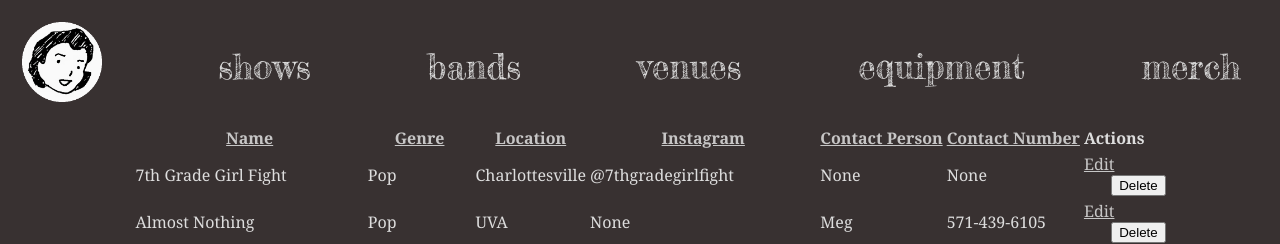
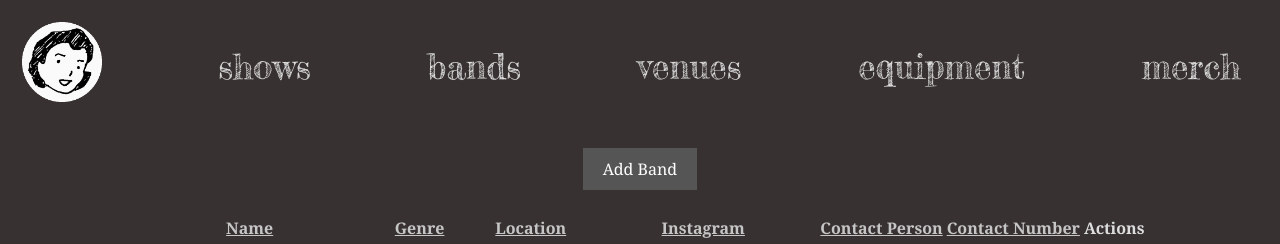
Before and after one commit to markadamhaas/indieheads, a Flask app: page /bands in a window 1280 px wide. Shown: the top 244 px of the page. Run offline with Flask 3, Linux system fonts and the light colour scheme; data comes from the database, SQL or seed files in the repository.

Commit message:
fixed create-band bug

```diff
--- a/run.py
+++ b/run.py
@@ -86,7 +86,7 @@ def createshow():
 
     # Retrieve data from the MySQL table For Volunteer
     cursor = mydb.cursor()
-    cursor.execute('SELECT Volunteer_ID, Volunteer_Name FROM VOLUNTEER')
+    cursor.execute('SELECT Volunteer_ID, Volunteer_FName FROM VOLUNTEER')
     volunteeroptions = cursor.fetchall()
     cursor.close()
 
@@ -175,22 +175,24 @@ def createshow():
 def createband():
     form = forms.CreateBandForm()
 
-    # Get data and create Band
-    cursor = mydb.cursor()
-    if form.validate_on_submit():
+    if request.method == 'POST':  # Check if it's a POST request
         name = form.name.data
         genre = form.genre.data
         instagram = form.instagram.data
         contact = form.contact.data
         contactphone = form.contactphone.data
+
+        cursor = mydb.cursor()
         cursor.execute("INSERT INTO BANDS (Band_Name, Band_Genre, Band_Instagram, B_Contact_Person, B_Contact_Number) VALUES (%s, %s, %s, %s, %s);",
                         (name, genre, instagram, contact, contactphone))
-
-        # Save Changes
         mydb.commit()
         cursor.close()
+
         return redirect(url_for('bands'))
+
     return render_template('create-band.html', form=form)
+
+
 
 @app.route("/create-venue", methods=['GET', 'POST'])
 def createvenue():
--- a/templates/bands.html
+++ b/templates/bands.html
@@ -1,7 +1,7 @@
 {% extends "base.html" %}
 
 {% block title %}
-    Bands
+    Add Bands
 {% endblock %}
 
 {% block content %}
@@ -26,7 +26,32 @@
     a {
         color: #dddd;
     }
+
+    /* New styles added */
+    .add-band-container {
+        display: flex;
+        justify-content: center;
+        padding: 20px 0;
+    }
+
+    .add-band-button {
+        background-color: #555;
+        color: white;
+        padding: 10px 20px;
+        text-align: center;
+        text-decoration: none;
+        display: inline-block;
+        font-size: 16px;
+        margin: 4px 2px;
+        cursor: pointer;
+    }
 </style>
+
+<!-- New button added -->
+<div class="add-band-container">
+    <a href="{{ url_for('createband') }}" class="add-band-button">Add Band</a>
+</div>
+
 <table>
     <thead>
         <tr>
```
Also changed, not shown: templates/edit-band.html (+49 -16 lines).
